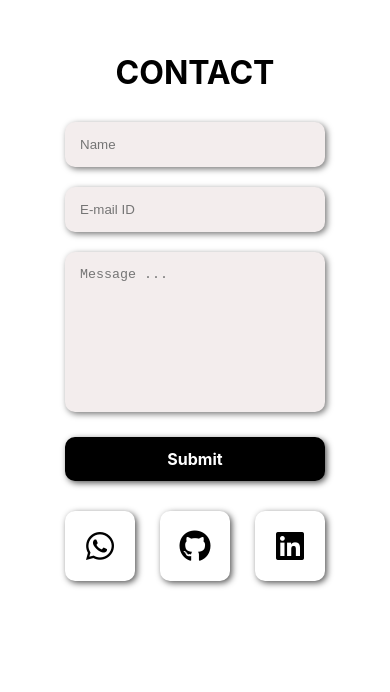
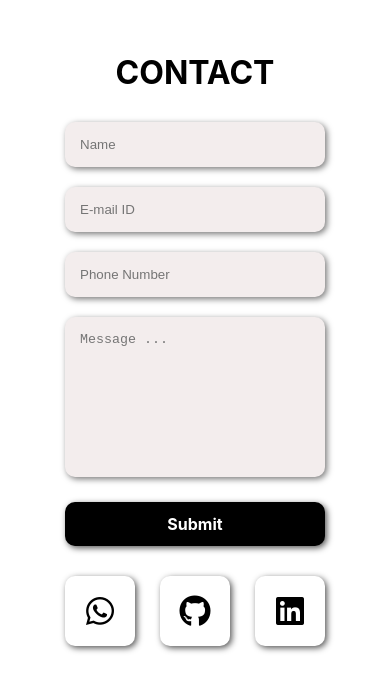
Before and after one commit to BALA-KRISHNAN004/Portfolio, a React (Vite) app: page / in a window 390 px wide. Shown: the part 7884-8576 px from the top of the page. Built offline with nearby package versions, Linux system fonts and the light colour scheme.

Commit message:
modified

```diff
--- a/src/components/Contact.css
+++ b/src/components/Contact.css
@@ -113,6 +113,7 @@
     flex-direction: column;
     align-items: center;
     gap: 30px;
+    color: black
   }
 
   .form-section {
@@ -133,6 +134,11 @@
   .submit-btn {
     width: 50%;
   }
+
+  .input-box,
+  .textarea-box {
+    color: black;
+  }
 }
 
 @media (max-width: 500px) {
@@ -140,7 +146,11 @@
     width: 100%;
   }
 
-   .input-box,
+  /* .contact-content {
+    color: black
+  } */
+
+  .input-box,
   .textarea-box {
     color: black;
   }
--- a/src/components/Contact.jsx
+++ b/src/components/Contact.jsx
@@ -6,13 +6,28 @@ import emailjs from '@emailjs/browser';
 const Contact = () => {
   const [name, setName] = useState("");
   const [email, setEmail] = useState("");
+  const [phone, setPhone] = useState("");
   const [message, setMessage] = useState("");
 
   const handleEmailSubmit = (e) => {
     e.preventDefault();
 
-    if (!name || !email || !message) {
+    if (!name || !email || !phone || !message) {
       alert("Please fill in all fields before submitting.");
+      return;
+    }
+
+    // Email Validation
+    const emailRegex = /^[^\s@]+@[^\s@]+\.[^\s@]+$/;
+    if (!emailRegex.test(email)) {
+      alert("Please enter a valid E-mail ID.");
+      return;
+    }
+
+    // Phone Validation (Simple check for 10-15 digits)
+    const phoneRegex = /^[0-9+]{10,15}$/;
+    if (!phoneRegex.test(phone)) {
+      alert("Please enter a valid Phone Number.");
       return;
     }
 
@@ -24,7 +39,10 @@ const Contact = () => {
     const templateParams = {
       from_name: name,
       from_email: email,
-      message: message,
+      from_phone: phone,
+      to_name: "Bala Krishnan",
+      message: `${message}\n\nSender Email: ${email}\nSender Phone: ${phone}`,
+      reply_to: email,
     };
 
     emailjs
@@ -34,6 +52,7 @@ const Contact = () => {
         alert("Message sent successfully!");
         setName("");
         setEmail("");
+        setPhone("");
         setMessage("");
       })
       .catch((err) => {
@@ -56,6 +75,7 @@ const Contact = () => {
               placeholder="Name"
               value={name}
               onChange={(e) => setName(e.target.value)}
+              required
             />
 
             <input
@@ -65,6 +85,16 @@ const Contact = () => {
               placeholder="E-mail ID"
               value={email}
               onChange={(e) => setEmail(e.target.value)}
+              required
+            />
+
+            <input
+              type="tel"
+              className="input-box"
+              placeholder="Phone Number"
+              value={phone}
+              onChange={(e) => setPhone(e.target.value)}
+              required
             />
 
             <textarea
@@ -72,6 +102,7 @@ const Contact = () => {
               placeholder="Message ..."
               value={message}
               onChange={(e) => setMessage(e.target.value)}
+              required
             ></textarea>
 
             <button className="submit-btn" onClick={handleEmailSubmit}>
```
